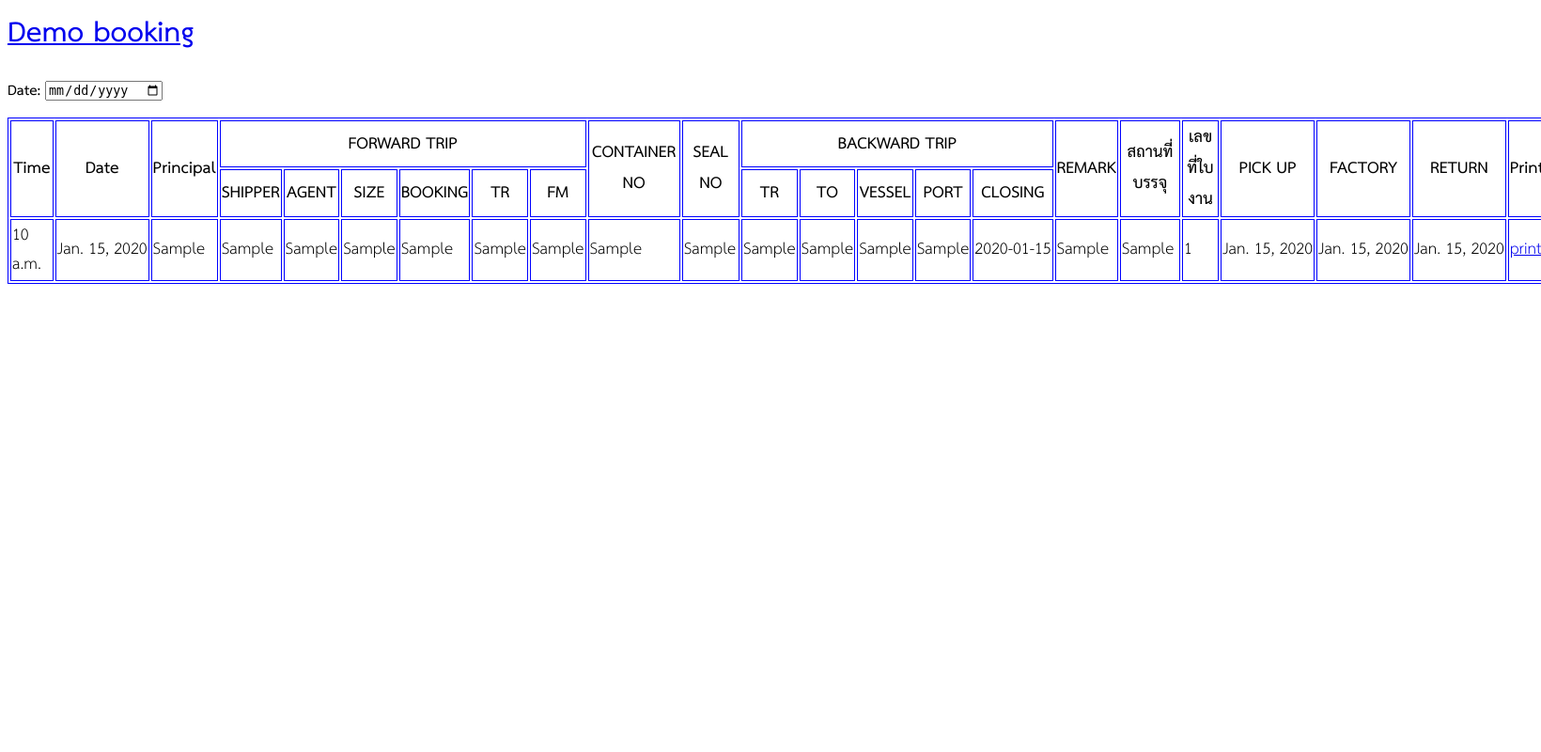
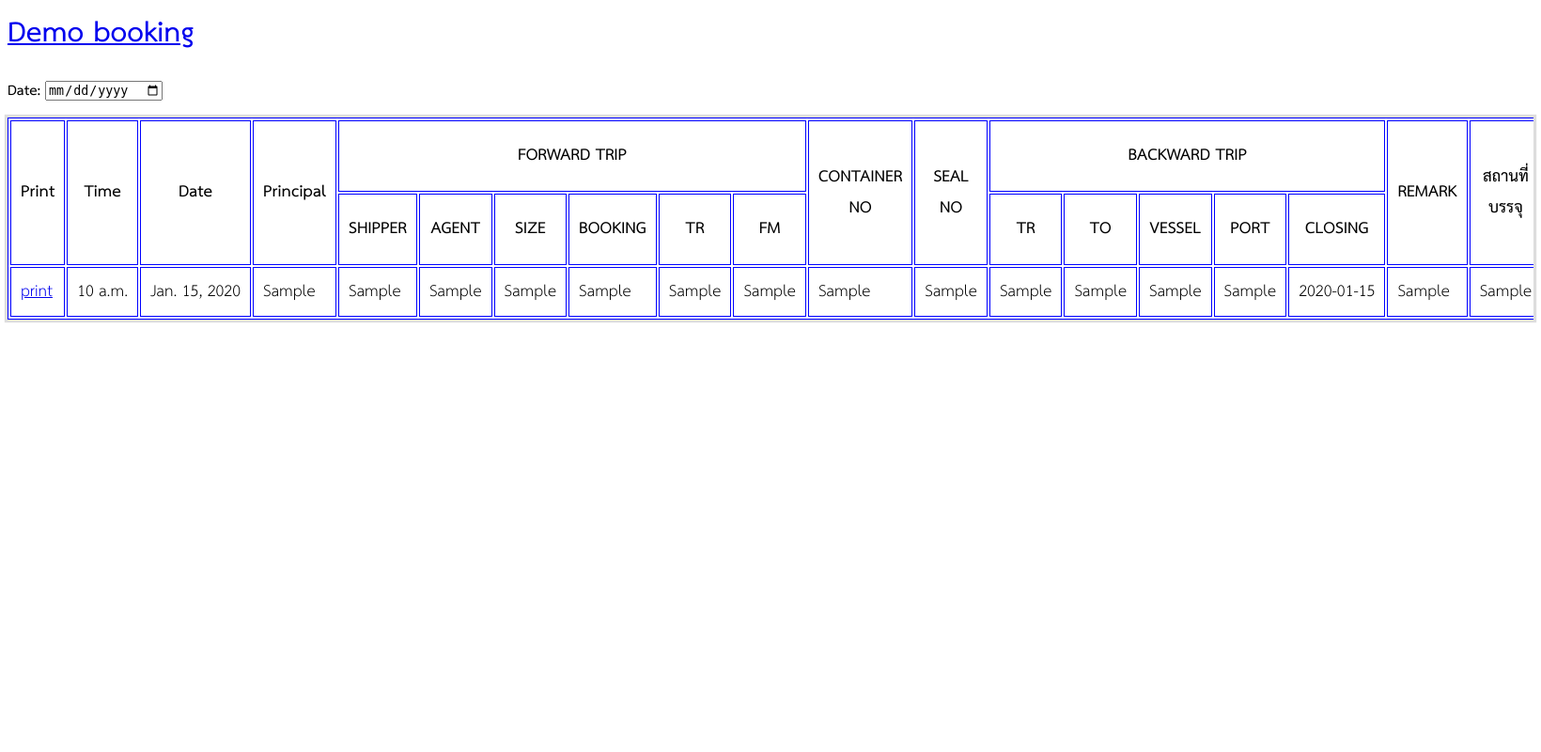
Before and after one commit to suwajanee/ndd, a Django app: page /booking/ in a window 1640 px wide. Shown: the whole page at 94% size. Run offline with Django 3.2, Linux system fonts and the light colour scheme; tables that the repository leaves empty hold one stand-in row (values such as "Sample post").

Commit message:
Fix header booking table / Move css file to folder

```diff
--- a/booking/templates/table.html
+++ b/booking/templates/table.html
@@ -3,18 +3,28 @@
 <html>
     <head>
         <title>Demo</title>
-        <link rel="stylesheet" href="{% static 'style-table.css' %}" />
+        <link rel="stylesheet" href="{% static 'css/style-table.css' %}" />
         <link rel="stylesheet" href="https://cdnjs.cloudflare.com/ajax/libs/font-awesome/4.7.0/css/font-awesome.min.css">
         <!-- <script src="https://ajax.googleapis.com/ajax/libs/jquery/1.11.1/jquery.min.js"></script> -->
-        <style>
-            tbody tr:hover {
-                background: yellow;
-            }
 
-        </style>
+        <script>
+window.onload = function(){
+  var tableCont = document.querySelector('#table-cont')
+  /**
+   * scroll handle
+   * @param {event} e -- scroll event
+   */
+  function scrollHandle (e){
+    var scrollTop = this.scrollTop;
+    this.querySelector('thead').style.transform = 'translateY(' + scrollTop + 'px)';
+  }
 
+  tableCont.addEventListener('scroll',scrollHandle)
+}
+        </script>
     </head>
-    <body style="overflow-x:scroll; width:100%;">
+    <!-- <body style="overflow-x:scroll;"> -->
+    <body style="overflow-x:auto;">
         <div class="page-header">
             <h1><a href="{% url 'booking-table' %}">Demo booking</a></h1>
         </div>
@@ -22,9 +32,10 @@
             {% csrf_token %}
             <p>Date: {{ form.date }}</p>
         </form>
-        <div>
-        <table class="booking-table">
+        <div class='table-cont' id='table-cont'>
+        <table>
             <thead>
+            <th rowspan="2">Print</th>
             <th rowspan="2">Time</th>
             <th rowspan="2">Date</th>
             <th rowspan="2">Principal</th>
@@ -42,7 +53,6 @@
             <th rowspan="2">PICK UP</th>
             <th rowspan="2">FACTORY</th>
             <th rowspan="2">RETURN</th>
-            <th rowspan="2">Print</th>
             <tr>
                 <th>SHIPPER</th>
                 <th>AGENT</th>
@@ -62,10 +72,12 @@
         {% block content %}
         {% for booking in bookings %}
             <tr>
+                <td><a href="{% url 'booking-print' pk=booking.pk %}">print</a></td>
+
                 {% if booking.time %}
-                    <td>{{ booking.time }}</td>
+                    <td class="nowrap">{{ booking.time }}</td>
                 {% else %}
-                    <td>-</td>
+                    <td class="nowrap">-</td>
                 {% endif %}
                 <td class="nowrap">{{ booking.date }}</td>
                 <td class="nowrap">{{ booking.principal }}</td>
@@ -88,8 +100,6 @@
                 <td class="nowrap">{{ booking.pickup_date }}</td>
                 <td class="nowrap">{{ booking.factory_date }}</td>
                 <td class="nowrap">{{ booking.return_date }}</td>
-
-                <td><a href="{% url 'booking-print' pk=booking.pk %}">print</a></td>
             </tr>
         {% endfor %}
         {% endblock %}
--- /dev/null
+++ b/static/css/style-table.css
@@ -0,0 +1,49 @@
+@import url(../fonts/thsarabunnew.css);
+
+body{
+    font-family: THSarabunNew, sans-serif;
+    font-size: 14px;
+    font-weight: bold;
+}
+
+table, th, td {
+    border: 1px solid blue;
+  }
+
+th, td {
+    padding: 10px;
+}
+
+tbody tr:hover {
+    background: #ffff99;
+}
+
+.remark {
+    /* table-layout: fixed; */
+    width: 100%;
+    overflow: hidden;
+    /* text-overflow: ellipsis; */
+    /* white-space: nowrap; */
+    display: -webkit-box;
+    -webkit-line-clamp: 1;
+    -webkit-box-orient: vertical;
+}
+.remark:hover {
+    overflow: visible;
+    /* text-overflow: ellipsis; */
+    white-space: nowrap;
+}
+
+.nowrap {
+    white-space: nowrap;
+}
+
+
+.table-cont{
+    /**make table can scroll**/
+    overflow: auto;
+    box-shadow: 0 0 1px 3px #ddd;
+  }
+  thead{
+    background-color:white;
+  }
--- a/static/style-table.css
+++ /dev/null
@@ -1,29 +0,0 @@
-@import url(fonts/thsarabunnew.css);
-
-body{
-    font-family: THSarabunNew, sans-serif;
-}
-
-table, th, td {
-    border: 1px solid blue;
-  }
-
-body {
-    font-size: 14px;
-    font-weight: bold;
-}
-
-.remark {
-    /* table-layout: fixed; */
-    width: 100%;
-    overflow: hidden;
-    /* text-overflow: ellipsis; */
-    /* white-space: nowrap; */
-    display: -webkit-box;
-    -webkit-line-clamp: 1;
-    -webkit-box-orient: vertical;
-}
-
-.nowrap {
-    white-space: nowrap;
-}
```
Also changed, not shown: booking/templates/order_template.html (+6 -8 lines), static/css/style-pdf.css (renamed from static/style-pdf.css).
